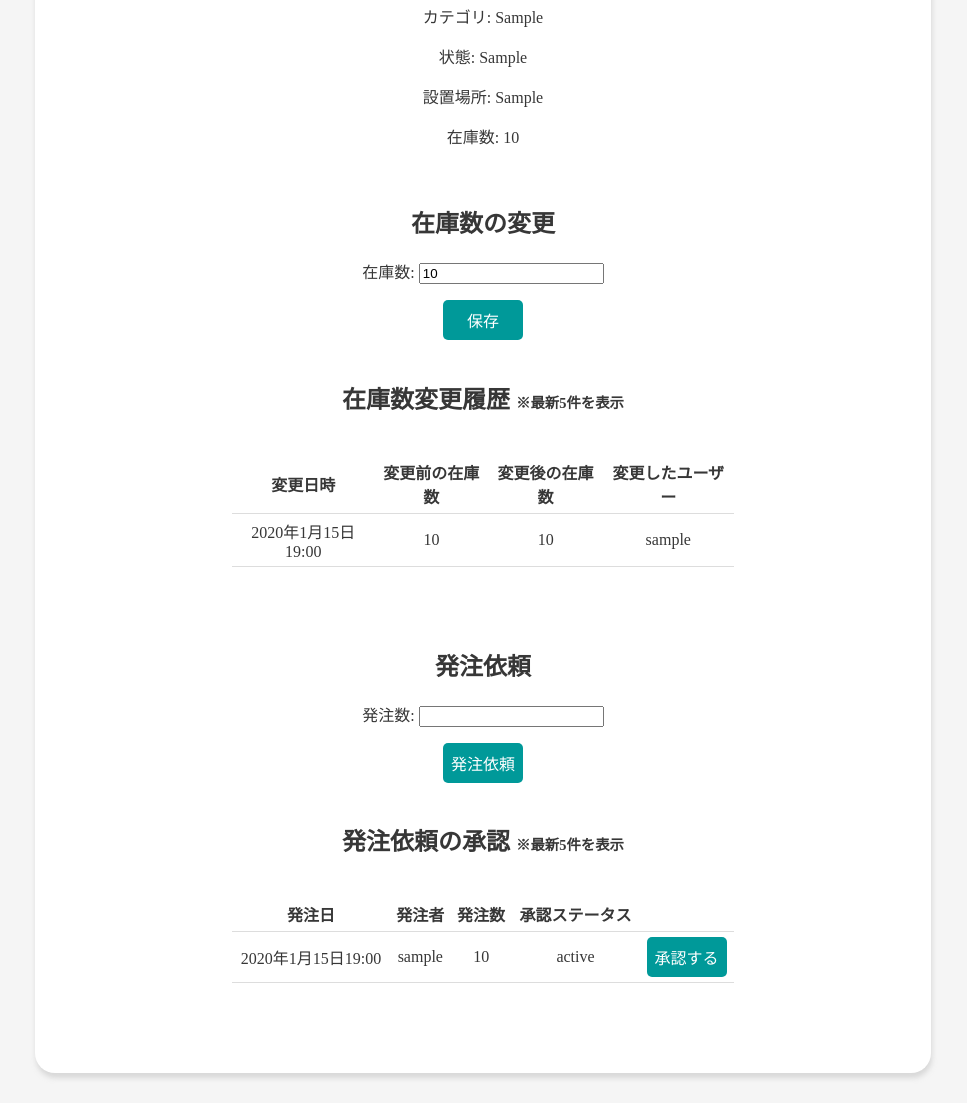
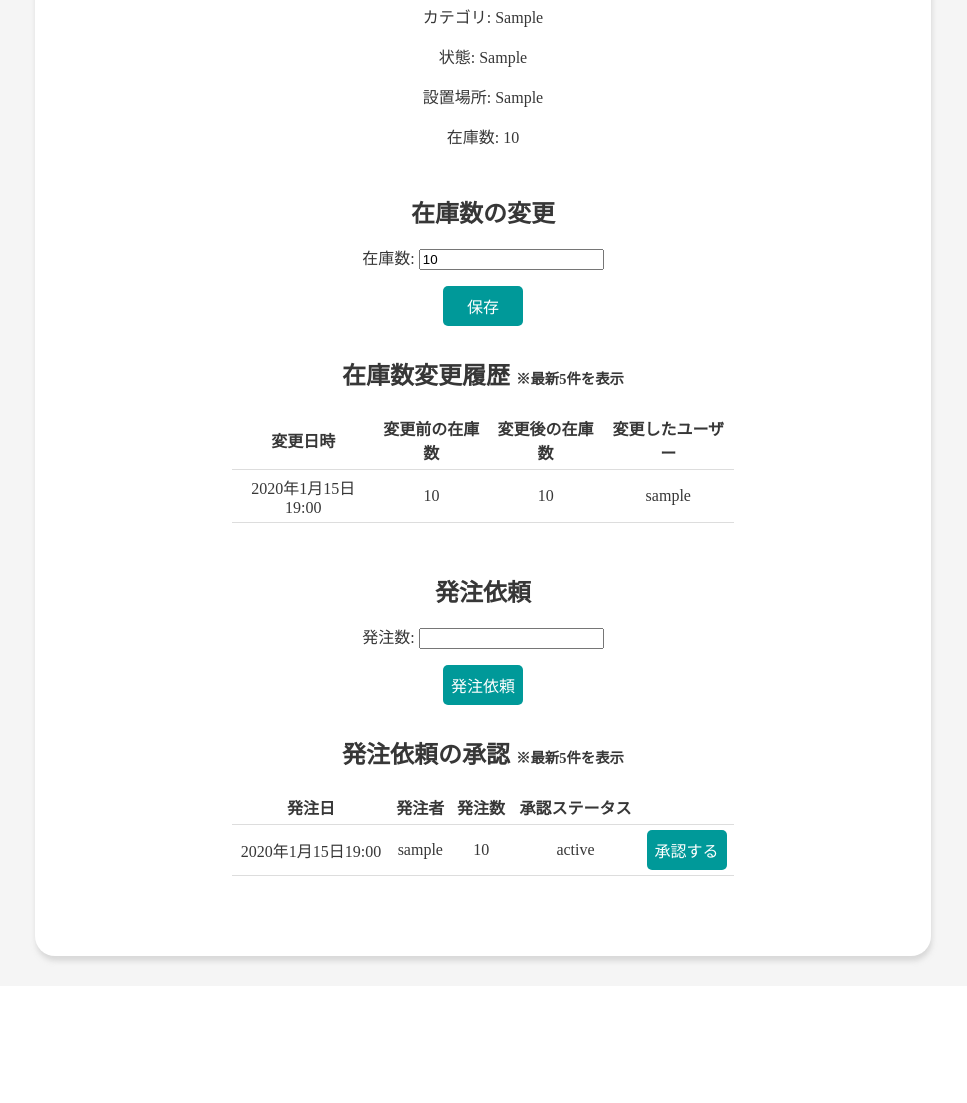
Before and after one commit to yukin0510/teamtest, a Django app: page /equipment/1 in a window 1280 px wide. Shown: the part 568-1671 px from the top of the page, without its empty margins (157-1124 px from the left). After the commit the page ends 1533 px from the top, so only its background shows below. Run offline with Django 4.2, Linux system fonts and the light colour scheme; a user stored in the database is signed in; tables that the repository leaves empty hold one stand-in row (values such as "Sample post"); grey boxes marked "Sample" are stand-in pictures.

Commit message:
CSS微調整

```diff
--- a/static/css/style.css
+++ b/static/css/style.css
@@ -1,6 +1,7 @@
 /* リセットスタイル */
 body,
 h1,
+h2,
 ul,
 li,
 a {
@@ -112,7 +113,7 @@ header {
 }
 
 .detail {
-margin-bottom: 20px;
+margin-bottom: 30px;
 }
 
 .small-text {
@@ -123,7 +124,7 @@ font-size: 0.6em;
 /*テーブル部分の装飾*/
 
 table {
-  margin: 40px auto; /* テーブルを中央に配置し、上下に40pxのマージンを設定 */
+  margin: 20px auto; /* テーブルを中央に配置し、上下に40pxのマージンを設定 */
   width: 100%;
   border-collapse: collapse; /* テーブルの枠線を重ねて表示 */
 }
@@ -250,9 +251,6 @@ table tr:hover {
   margin-top: 10px;
 }
 
-.pagination{
-  margin-bottom: -20px;
-}
 
 .pagination .disabled {
   color: gray;
```
